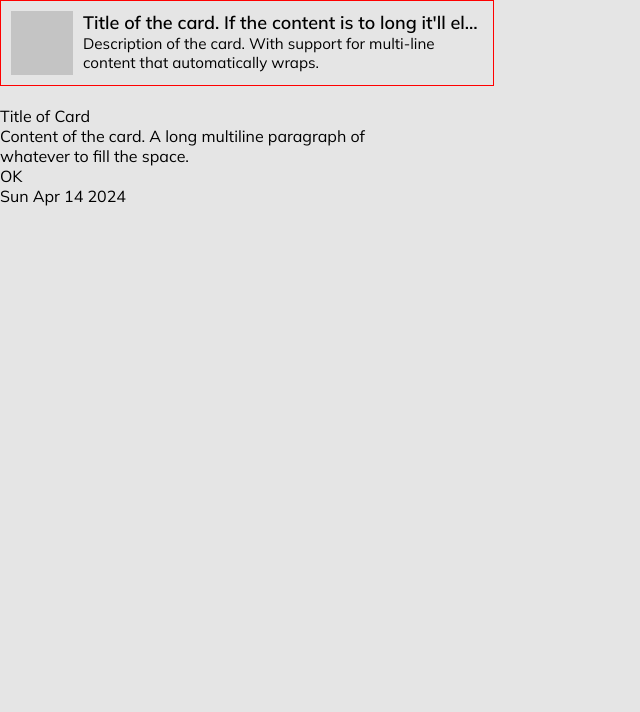
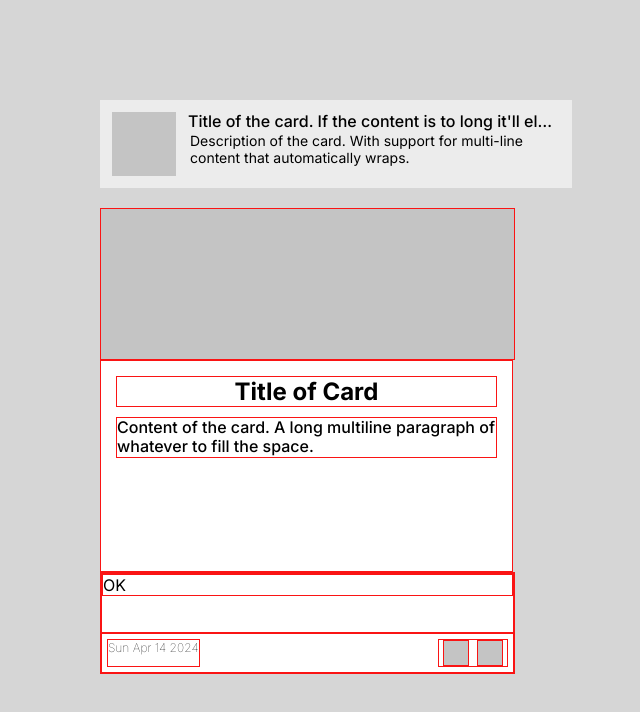
Before and after one commit to Amnesiac9/CS247-Homework-02, a website: page src/index.html in a window 1280 px wide. Shown: the whole page, without its empty margins (0-640 px from the left). Drawn offline with Linux system fonts and the light colour scheme.

Commit message:
Fixed fonts for the first card

```diff
--- a/src/index.html
+++ b/src/index.html
@@ -7,6 +7,7 @@
     <link rel="preconnect" href="https://fonts.gstatic.com" crossorigin>
     <link href="https://fonts.googleapis.com/css2?family=Mulish:wght@200;300;400;500;600;700;800;900&display=swap"
         rel="stylesheet">
+    <link href="https://fonts.googleapis.com/css2?family=Inter:wght@100..900&display=swap" rel="stylesheet">
     <link href="styles.css" rel="stylesheet" />
     <script src="scripts.js" defer></script>
 </head>
@@ -26,11 +27,26 @@
     <br>
 
     <div class="card-large">
-        <div class="text-title">Title of Card</div>
-        <div class="text-normal">Content of the card. A long multiline paragraph of whatever to fill the space.</div>
-        <div class="btn-blue">OK</div>
-        <div class="bottom-left-date"></div>
-        <div class="bottom-right-icons"></div>
+        <div class="card-large-header"></div>
+        <div class="card-large-body">
+            <div class="text-title">Title of Card</div>
+            <div class="text-normal">Content of the card. A long multiline paragraph of whatever to fill the space.
+            </div>
+
+        </div>
+
+        <div class="card-large-footer">
+            <div class="btn-area">
+                <div class="btn-blue">OK</div>
+            </div>
+            <div class="date-area">
+                <div class="bottom-left-date"></div>
+                <div class="bottom-right-icons">
+                    <div class="grey-square-xs"></div>
+                    <div class="grey-square-xs"></div>
+                </div>
+            </div>
+        </div>
     </div>
 
 </body>
--- a/src/styles.css
+++ b/src/styles.css
@@ -1,57 +1,143 @@
 html,
 body {
     margin: 0;
-    padding: 0;
-    background-color: #E5E5E5;
-    font-family: Mulish;
+    padding: 50px;
+    background-color: #d6d6d6;
+    font-family: Inter;
+    /* min-width: 500px */
 }
 
 .card-large {
-    max-width: 413px;
-    max-height: 466px;
+    display: flex;
+    flex-direction: column;
+    width: 413px;
+    height: 466px;
+    /* max-width: 413px;
+    max-height: 466px; */
+    background-color: white;
+}
+
+.card-large * {
+    border: solid rgb(250, 20, 20) 1px;
+}
+
+.card-large-header {
+    background-color: #C4C4C4;
+    flex: auto;
+    width: 100%;
+    height: 150px;
+    max-height: 150px;
+}
+
+
+
+.text-title {
+    text-align: center;
+    font-style: bold;
+    font-weight: 700;
+    font-size: 24px;
+    line-height: 29.05px;
+    margin-bottom: 10px;
+}
+
+.card-large-body {
+    flex: auto;
+    padding: 15px;
+    font-weight: 500;
+    font-size: 16px;
+    line-height: 19.36px;
+}
+
+.card-large-footer {
+    display: flex;
+    flex: auto;
+    flex-direction: column;
+    width: 100%;
+    max-height: 100px;
+}
+
+.btn-area {
+    flex-basis: 100%;
+}
+
+.date-area {
+    display: flex;
+    flex-direction: row;
+    justify-content: space-between;
+    padding: 5px;
+}
+
+.bottom-left-date {
+    font-weight: 100;
+    font-size: .75em
+}
+
+.bottom-right-icons {
+    display: flex;
+    flex-direction: row;
+}
+
+.grey-square-xs {
+    width: 24px;
+    height: 24px;
+    background-color: #C4C4C4;
+    /*top right bottom left */
+    margin: 0 4px 0 4px
+}
+
+
+
+
+
+
+
+
+/* Small Card */
+.card-small {
+    box-sizing: border-box;
+    background-color: rgb(236, 236, 236);
+    display: flex;
+    max-width: 472px;
+    padding: 12px
+}
+
+.grey-square-medium {
+    box-sizing: border-box;
+    background-color: #C4C4C4;
+    height: 64px;
+    width: 64px;
+    min-width: 64px;
+    margin-right: 12px;
 
 }
 
-
-.card-small {
-    border: solid red 1px;
+.text-area {
     display: flex;
-    max-width: 472px;
-    padding: 10px
-}
-
-.grey-square-medium {
-    display: inline-block;
-    background-color: #C4C4C4;
-    width: 64px;
-    height: 64px;
-    margin-right: 10px;
-}
-
-.text-area {
-    flex: 1;
-
+    flex-direction: column;
+    /* this is the easiest way I could figure out how to keep things contained... */
+    overflow: hidden;
+    /* Didn't like this alternative of setting a max-width. I wish I could set it to only take up the remaining width without using a calc? flex: 1 still seemed to take up extra space. */
+    /* max-width: 82%; */
 }
 
 .text-title-small {
-    font-size: 18px;
-    font-weight: 600;
+    /* Copied from figma */
+    font-size: 16px;
+    font-weight: 500;
     font-style: bold;
+    line-height: 19.36px;
     overflow: hidden;
     text-overflow: ellipsis;
-    /* Makes the square disappear unless we set a max width */
+    /* Makes the square disappear unless we set a width */
     white-space: nowrap;
-    max-width: 400px;
-    text-align: top;
-
     /* Enable this if the title needs to be moved higher as show in the figma example */
     /* margin-top: -4px;  */
-
-    /* line-height: 14px; */
-    /* max-height: 20px; */
 }
 
 .text-small {
+    /* Copied from figma */
     font-weight: 400;
-    font-size: 0.95em
+    font-size: 14px;
+    line-height: 16.94px;
+    padding: 2px;
 }
```
